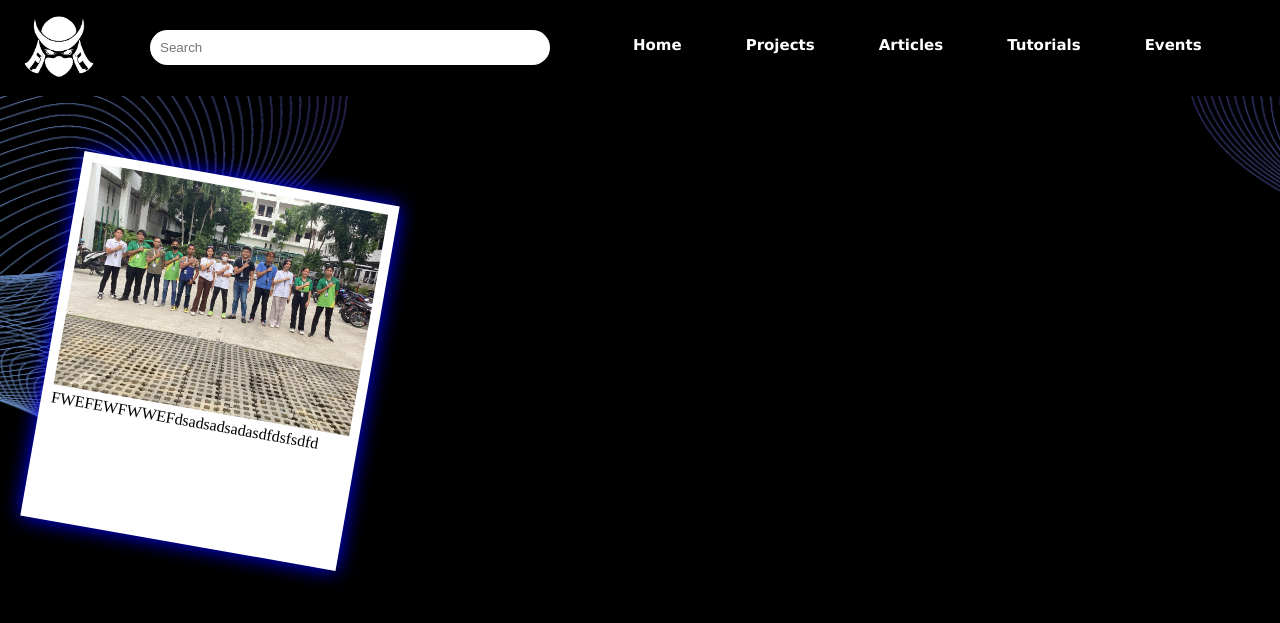
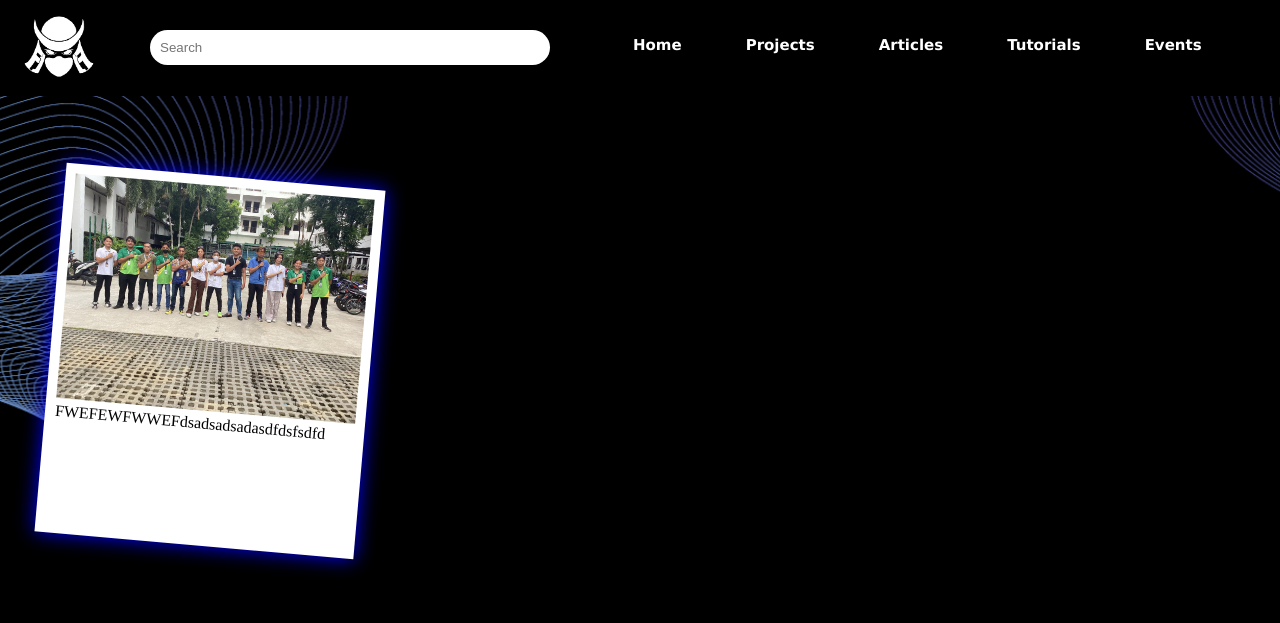
Before and after one commit to httpsaelfricEzekiel/Practice, a PHP site: page /articles.html in a window 1280 px wide. Shown: the top 623 px of the page. Run offline with PHP 8.4, Linux system fonts and the light colour scheme.

Commit message:
Add files via upload

```diff
--- a/F1 Website Project/articles.css
+++ b/F1 Website Project/articles.css
@@ -74,9 +74,9 @@ body {
     background-color: white;
     border: none;
     box-shadow: 0 0 20px blue;
-    -ms-transform: rotate(10deg);
-    -webkit-transform: rotate(10deg);
-    transform: rotate(10deg);
+    -ms-transform: rotate(5deg);
+    -webkit-transform: rotate(5deg);
+    transform: rotate(5deg);
     float: left;
     width: 300px;
     height: 350px;
```
